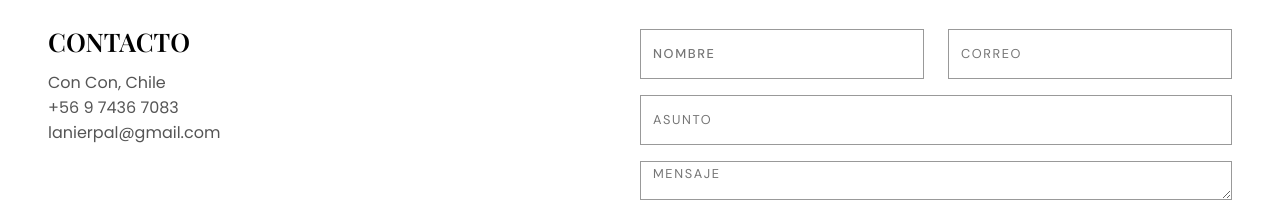
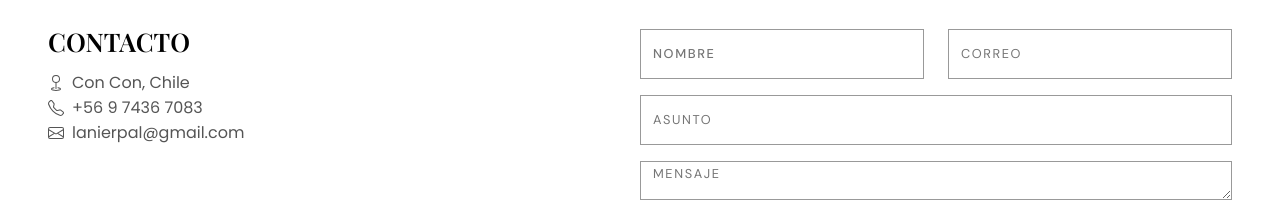
Before and after one commit to JJ1313/carolinaFagerstrom-react, a React (Vite) app: page / in a window 1280 px wide. Shown: the part 2078-2279 px from the top of the page. Built offline with nearby package versions, Linux system fonts and the light colour scheme; the HTML template or start-up script is replaced by a standard one; a web font is replaced by a local one.

Commit message:
Agrega iconos a seccion contactos

```diff
--- a/src/assets/css/contact.css
+++ b/src/assets/css/contact.css
@@ -1,4 +1,6 @@
 #contact {
+
+
   & .form-container {
 
     & .input-container:nth-child(n) {
@@ -16,6 +18,11 @@
     &:focus {
       outline: 1px solid var(--clr-alert);
     }
+  }
+
+  & svg {
+    fill: var(--clr-gray-5);
+
   }
 
   & input {
--- a/src/assets/css/styles.css
+++ b/src/assets/css/styles.css
@@ -180,6 +180,10 @@
 }
 
 /* ------ Gap ------ */
+.g-0p5 {
+  gap: 0.5rem !important;
+}
+
 .g-1 {
   gap: 1rem !important;
 }
@@ -311,10 +315,19 @@
   cursor: pointer;
   white-space: nowrap;
   align-self: flex-start;
+
+  & svg {
+    transition: 0.8s all ease;
+    cursor: pointer;
+  }
 }
 
 .link:hover {
   color: var(--clr-alert);
+
+  & svg {
+    fill: var(--clr-alert) !important;
+  }
 }
 
 /* ------- Btn ------ */
--- a/src/components/Contact.jsx
+++ b/src/components/Contact.jsx
@@ -5,9 +5,9 @@ export function Contact() {
       <div className="d-flex flex-column">
         <h2 className="ff-secondary fs-1p6 fw-600 txt-upper mb-1">Contacto</h2>
         <ul className="mb-2 d-flex flex-column">
-          <li><a href="https://maps.app.goo.gl/v9ZXUUGpgzZPDRk7A" target="_blank" className="txt-gray link"><span></span> Con Con, Chile</a></li>
-          <li><a href="tel:+56974367083" className="txt-gray link"><span></span> +56 9 7436 7083</a></li>
-          <li><a href="mailto:lanierpal@gmail.com" className="txt-gray link"><span></span> lanierpal@gmail.com</a></li>
+          <li><a href="https://maps.app.goo.gl/v9ZXUUGpgzZPDRk7A" target="_blank" className="txt-gray link d-flex align-items-center g-0p5"><svg width="16" height="16"><use href="#icon-location"></use></svg> Con Con, Chile</a></li>
+          <li><a href="tel:+56974367083" className="txt-gray link d-flex align-items-center g-0p5"><svg width="16" height="16"><use href="#icon-phone"></use></svg> +56 9 7436 7083</a></li>
+          <li><a href="mailto:lanierpal@gmail.com" className="txt-gray link d-flex align-items-center g-0p5"><svg width="16" height="16"><use href="#icon-mail"></use></svg> lanierpal@gmail.com</a></li>
         </ul>
       </div>
       <form method="POST">
@@ -27,6 +27,17 @@ export function Contact() {
         </div>
         <button type="submit" className="btn mt-1">enviar mensaje</button>
       </form>
+      <svg class="d-none" viewBox="0 0 16 16">
+        <g id="icon-location">
+          <path fill-rule="evenodd" d="M8 1a3 3 0 1 0 0 6 3 3 0 0 0 0-6M4 4a4 4 0 1 1 4.5 3.969V13.5a.5.5 0 0 1-1 0V7.97A4 4 0 0 1 4 3.999zm2.493 8.574a.5.5 0 0 1-.411.575c-.712.118-1.28.295-1.655.493a1.3 1.3 0 0 0-.37.265.3.3 0 0 0-.057.09V14l.002.008.016.033a.6.6 0 0 0 .145.15c.165.13.435.27.813.395.751.25 1.82.414 3.024.414s2.273-.163 3.024-.414c.378-.126.648-.265.813-.395a.6.6 0 0 0 .146-.15l.015-.033L12 14v-.004a.3.3 0 0 0-.057-.09 1.3 1.3 0 0 0-.37-.264c-.376-.198-.943-.375-1.655-.493a.5.5 0 1 1 .164-.986c.77.127 1.452.328 1.957.594C12.5 13 13 13.4 13 14c0 .426-.26.752-.544.977-.29.228-.68.413-1.116.558-.878.293-2.059.465-3.34.465s-2.462-.172-3.34-.465c-.436-.145-.826-.33-1.116-.558C3.26 14.752 3 14.426 3 14c0-.599.5-1 .961-1.243.505-.266 1.187-.467 1.957-.594a.5.5 0 0 1 .575.411" />
+        </g>
+        <g id="icon-phone">
+          <path d="M3.654 1.328a.678.678 0 0 0-1.015-.063L1.605 2.3c-.483.484-.661 1.169-.45 1.77a17.6 17.6 0 0 0 4.168 6.608 17.6 17.6 0 0 0 6.608 4.168c.601.211 1.286.033 1.77-.45l1.034-1.034a.678.678 0 0 0-.063-1.015l-2.307-1.794a.68.68 0 0 0-.58-.122l-2.19.547a1.75 1.75 0 0 1-1.657-.459L5.482 8.062a1.75 1.75 0 0 1-.46-1.657l.548-2.19a.68.68 0 0 0-.122-.58zM1.884.511a1.745 1.745 0 0 1 2.612.163L6.29 2.98c.329.423.445.974.315 1.494l-.547 2.19a.68.68 0 0 0 .178.643l2.457 2.457a.68.68 0 0 0 .644.178l2.189-.547a1.75 1.75 0 0 1 1.494.315l2.306 1.794c.829.645.905 1.87.163 2.611l-1.034 1.034c-.74.74-1.846 1.065-2.877.702a18.6 18.6 0 0 1-7.01-4.42 18.6 18.6 0 0 1-4.42-7.009c-.362-1.03-.037-2.137.703-2.877z" />
+        </g>
+        <g id="icon-mail">
+          <path d="M0 4a2 2 0 0 1 2-2h12a2 2 0 0 1 2 2v8a2 2 0 0 1-2 2H2a2 2 0 0 1-2-2zm2-1a1 1 0 0 0-1 1v.217l7 4.2 7-4.2V4a1 1 0 0 0-1-1zm13 2.383-4.708 2.825L15 11.105zm-.034 6.876-5.64-3.471L8 9.583l-1.326-.795-5.64 3.47A1 1 0 0 0 2 13h12a1 1 0 0 0 .966-.741M1 11.105l4.708-2.897L1 5.383z" />
+        </g>
+      </svg>
     </section>
   )
 }
--- a/src/components/Footer.jsx
+++ b/src/components/Footer.jsx
@@ -3,6 +3,7 @@ import "../assets/css/footer.css"
 export function Footer() {
   return (
     <>
+
       <footer id="footer" className="d-flex bg-black-0 pt-3p75 txt-white mt-5">
         <h2 className="h1 ff-hand"><a href="/" className="link">Carolina Fagerström</a></h2>
         <div>
@@ -24,6 +25,7 @@ export function Footer() {
           </ul>
         </div>
       </footer>
+
     </>
   )
 }
```
